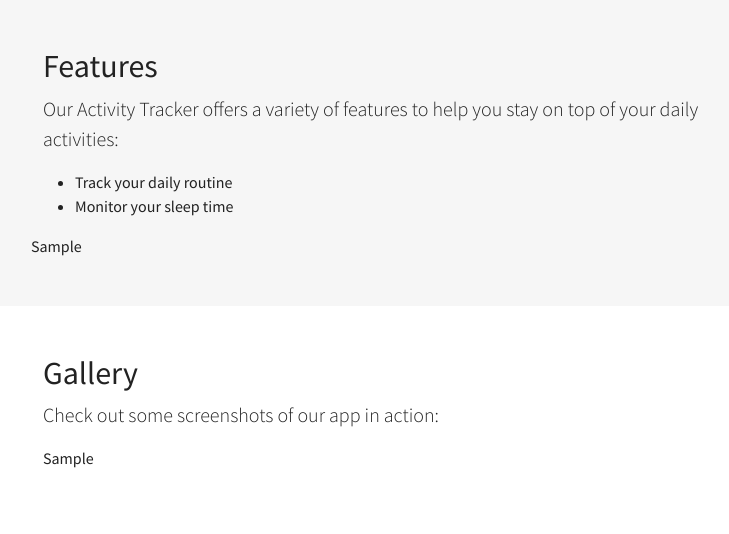
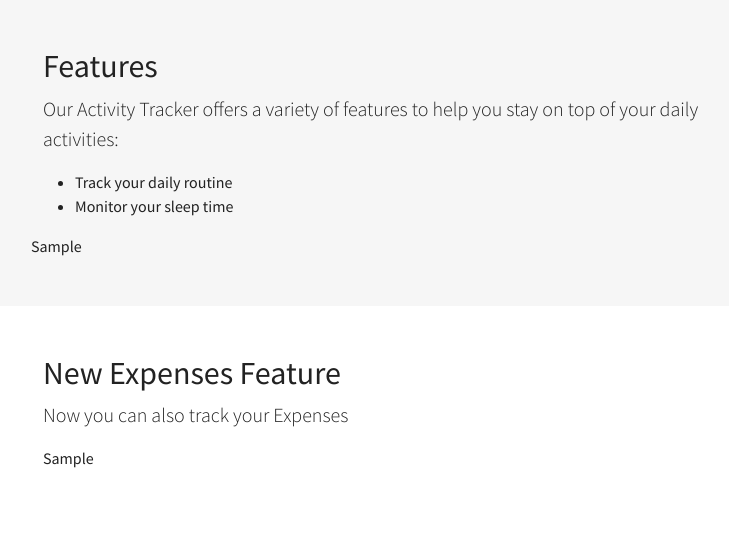
Before and after one commit to Wymagin/Activity_tracker, a Django app: template activity_tracker/templates/activity_tracker/home.html in a window 1280 px wide. Shown: the part 639-1173 px from the top of the page, without its empty margins (237-966 px from the left). Run offline with Django 5.2, Linux system fonts and the light colour scheme; tables that the repository leaves empty hold one stand-in row (values such as "Sample post"); the template is opened without the code that fills it: values that come from a table or form of the project are taken from there, most other values are stand-ins (such as "Sample title", 1, 10 or a date in 2020); some libraries are stand-ins or nearby versions.

Commit message:
Minor homepage fixes

```diff
--- a/activity_tracker/templates/activity_tracker/home.html
+++ b/activity_tracker/templates/activity_tracker/home.html
@@ -55,8 +55,8 @@
     <div class="container px-4">
         <div class="row gx-4 justify-content-center">
             <div class="col-lg-8">
-                <h2>Gallery</h2>
-                <p class="lead">Check out some screenshots of our app in action:</p>
+                <h2>New Expenses Feature</h2>
+                <p class="lead">Now you can also track your Expenses</p>
                     <div class="col-md-12 mb-3 justify-content-center align-items-center">
                         {{ demo_tree_chart_div|safe }}
                     </div>
```
